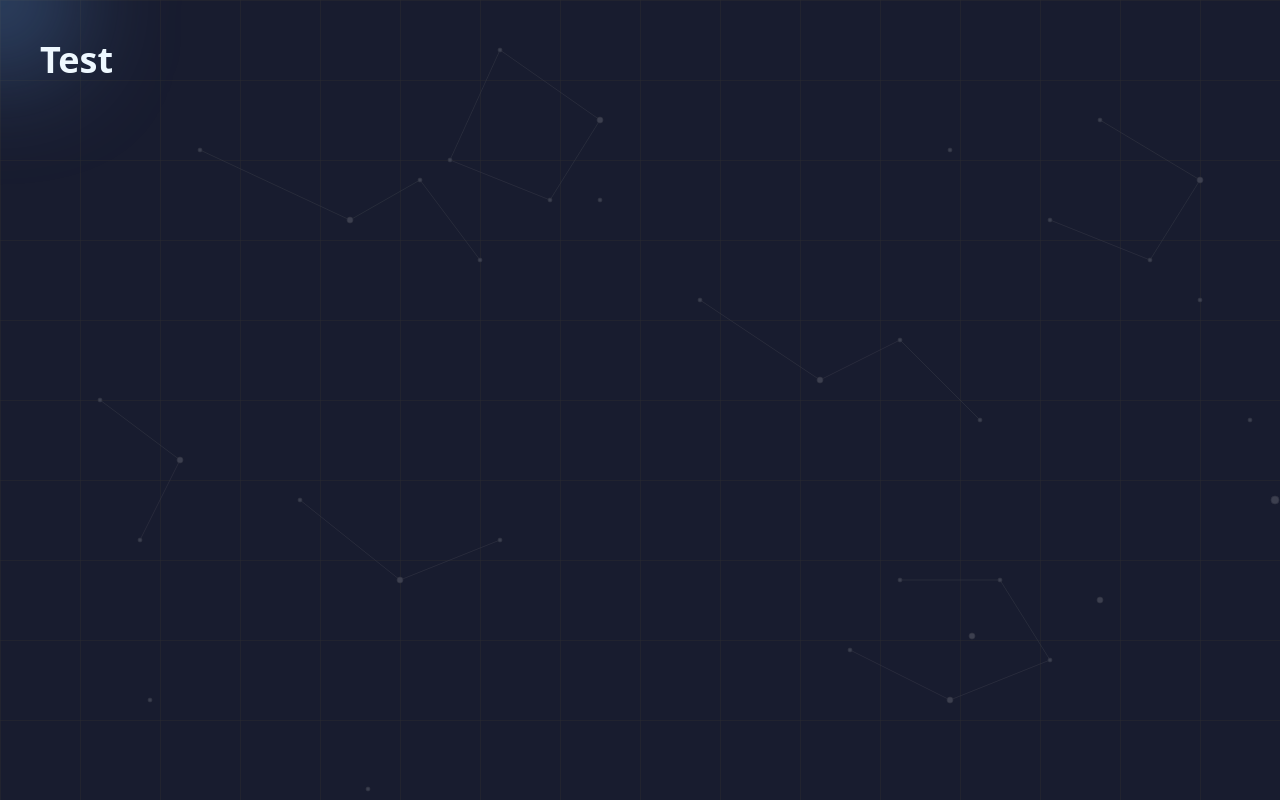
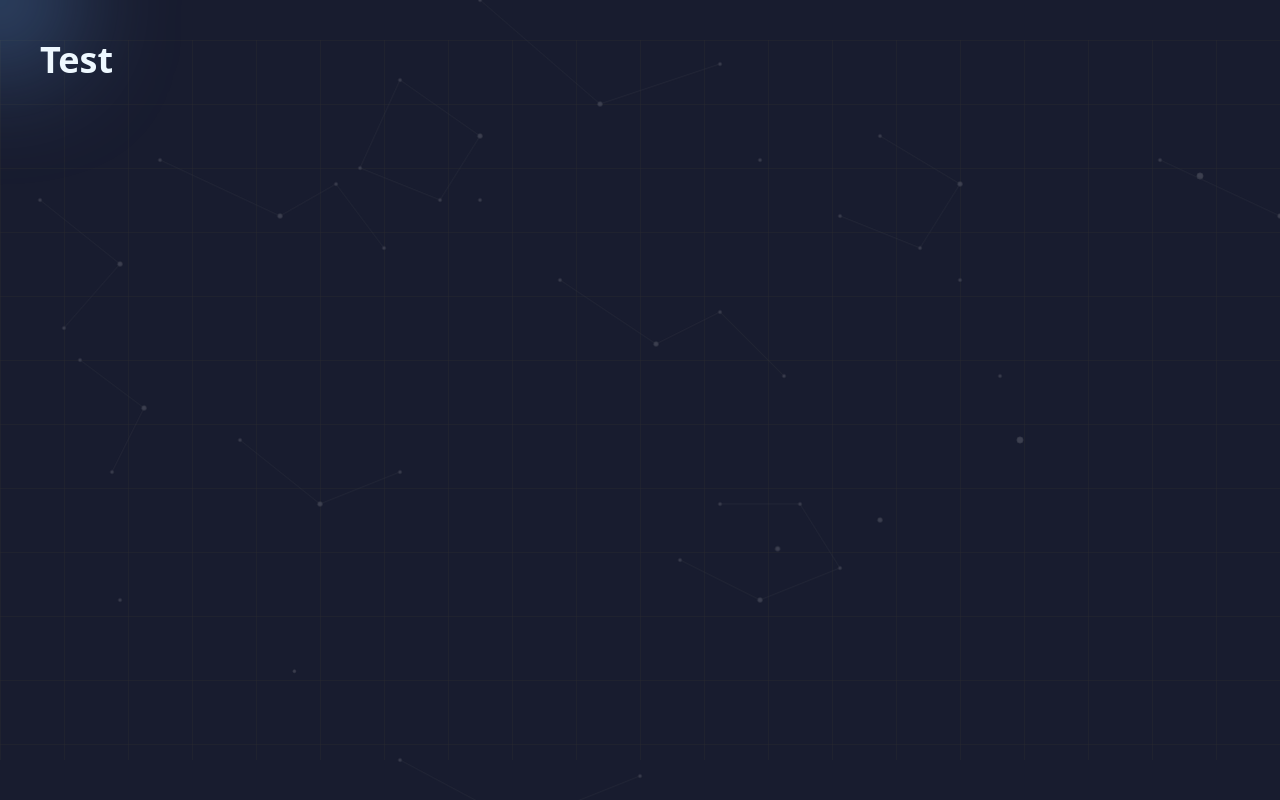
Before and after one commit to NicolasMongrain/ArchiveProjets_Nicolas, a plain HTML site: page views/index.html in a window 1280 px wide. Drawn offline with nearby package versions, Linux system fonts and the light colour scheme.

Commit message:
Ajoue d'un viewbox
Ajoue d'un viewbox et de constellation de plus

```diff
--- a/views/index.html
+++ b/views/index.html
@@ -13,12 +13,13 @@
 <body class="bg-[#181C2F] overflow-hidden">
 
     <!-- SVG Background -->
-    <svg class="fixed top-0 left-0 w-full h-full -z-20" xmlns="http://www.w3.org/2000/svg">
+    <svg class="fixed top-0 left-0 w-full h-full -z-20" xmlns="http://www.w3.org/2000/svg" viewBox="0 0 1600 900">
         <defs>
             <pattern id="grid" width="80" height="80" patternUnits="userSpaceOnUse">
                 <path d="M 80 0 L 0 0 0 80" fill="none" stroke="#292A30" stroke-width="1" />
             </pattern>
         </defs>
+
 
         <rect width="100%" height="100%" fill="#181C2F" />
         <rect width="100%" height="100%" fill="url(#grid)" />
@@ -110,6 +111,41 @@
             <circle class="star" cx="368" cy="789" r="2" />
             <circle class="star" cx="1500" cy="170" r="4" />
 
+
+            <!-- EXTRA LEFT (visible seulement sur grands écrans) -->
+            <line class="line" x1="50" y1="200" x2="150" y2="280" />
+            <line class="line" x1="150" y1="280" x2="80" y2="360" />
+
+            <circle class="star" cx="50" cy="200" r="2" />
+            <circle class="star" cx="150" cy="280" r="3" />
+            <circle class="star" cx="80" cy="360" r="2" />
+
+
+            <!-- EXTRA RIGHT -->
+            <line class="line" x1="1450" y1="150" x2="1600" y2="220" />
+            <line class="line" x1="1600" y1="220" x2="1750" y2="180" />
+
+            <circle class="star" cx="1450" cy="150" r="2" />
+            <circle class="star" cx="1600" cy="220" r="3" />
+            <circle class="star" cx="1750" cy="180" r="2" />
+
+
+            <!-- EXTRA TOP -->
+            <line class="line" x1="600" y1="-50" x2="750" y2="80" />
+            <line class="line" x1="750" y1="80" x2="900" y2="30" />
+
+            <circle class="star" cx="600" cy="-50" r="2" />
+            <circle class="star" cx="750" cy="80" r="3" />
+            <circle class="star" cx="900" cy="30" r="2" />
+
+
+            <!-- EXTRA BOTTOM -->
+            <line class="line" x1="500" y1="900" x2="650" y2="980" />
+            <line class="line" x1="650" y1="980" x2="800" y2="920" />
+
+            <circle class="star" cx="500" cy="900" r="2" />
+            <circle class="star" cx="650" cy="980" r="3" />
+            <circle class="star" cx="800" cy="920" r="2" />
         </g>
     </svg>
 
```
Also changed, not shown: js/bgIndex.js (indentation only).
